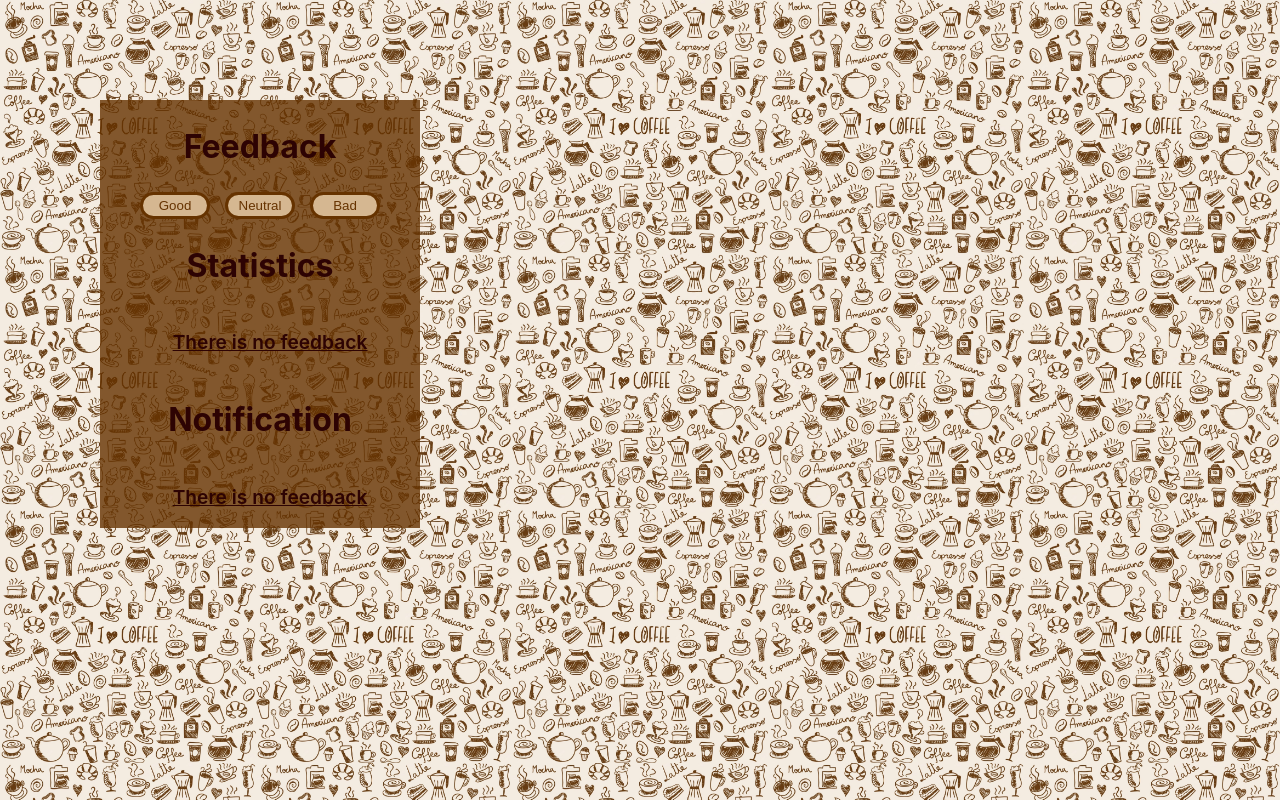
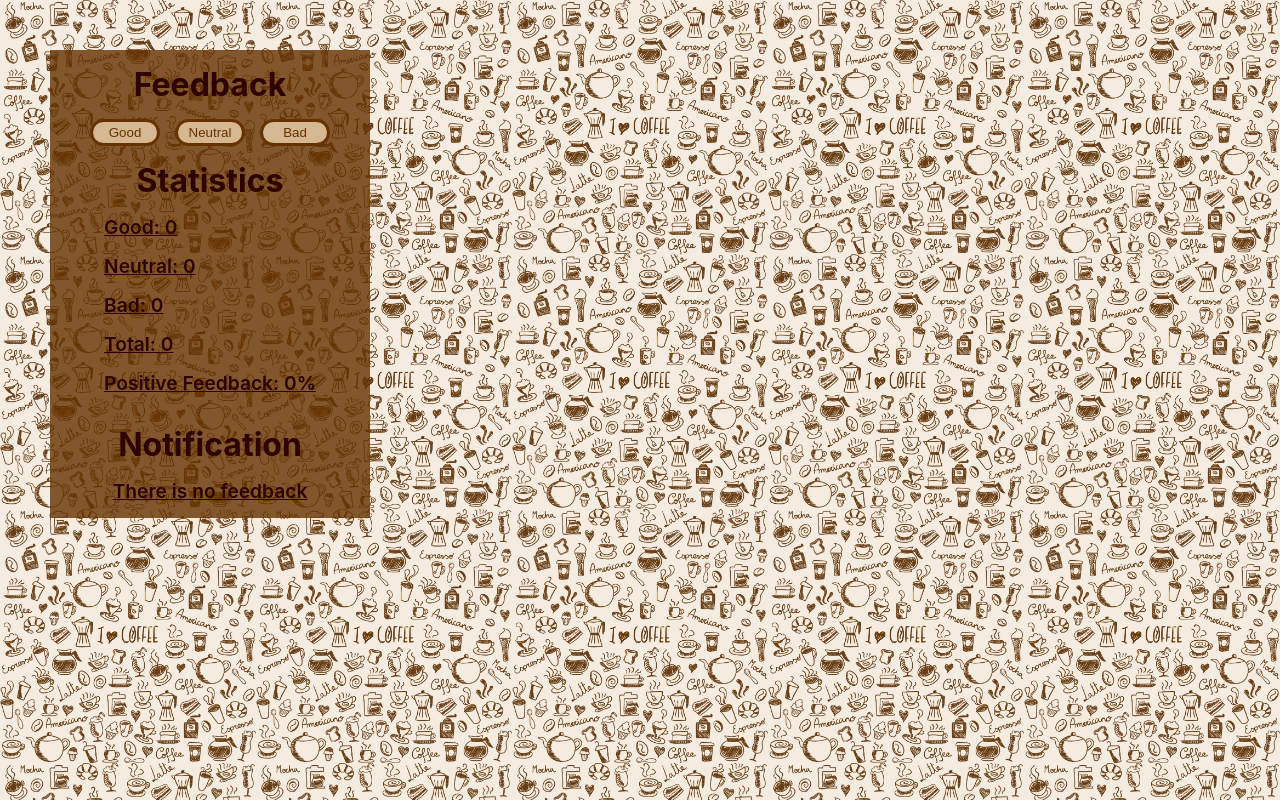
Before and after one commit to SebastianAdamoszek/goit-react-hw-02-feedback, a React (Create React App) app: page / in a window 1280 px wide. Built offline with nearby package versions, Linux system fonts and the light colour scheme.

Commit message:
corrected by mentor

```diff
--- a/src/components/App.jsx
+++ b/src/components/App.jsx
@@ -3,7 +3,7 @@ import Section from './SectionTitle/SectionTitle';
 import FeedbackOptions from './FeedbackOptions/FeedbackOptions';
 import Statistics from './Statistics/Statistics';
 // import Feedback from './Feedback/Feedback';
-import Notification from './Notification';
+import Notification from './Notification/Notification';
 
 const App = () => {
   const [feedbackState, setFeedbackState] = useState({
@@ -31,7 +31,7 @@ const App = () => {
   };
 
   return (
-    <div style={{ margin: '100px' }}>
+    <div style={{ margin: '50px 0px 0px 50px' }}>
       <Section title="Feedback">
         <FeedbackOptions
           options={['good', 'neutral', 'bad']}
--- a/src/components/Statistics/Statistics.js
+++ b/src/components/Statistics/Statistics.js
@@ -1,12 +1,7 @@
 import React from 'react';
 import PropTypes from 'prop-types';
-import Notification from '../Notification';
 
 const Statistics = ({ good, neutral, bad, total, positivePercentage }) => {
-  if (total === 0) {
-    return <Notification message="There is no feedback" />;
-  }
-
   return (
     <div>
       <p>Good: {good}</p>
--- a/src/index.css
+++ b/src/index.css
@@ -15,10 +15,17 @@ code {
   font-family: source-code-pro, Menlo, Monaco, Consolas, 'Courier New',
     monospace;
 }
+* {
+  margin: 0;
+  padding: 0;
+}
+h2 {
+   padding: 15px 0;
+}
 
 p {
   color: rgb(45, 3, 3);
-  padding-left: 20px;
+   padding-bottom: 15px;
   font-weight: 600;
   font-size: larger;
   text-decoration: underline;
```
Also changed, not shown: src/components/Notification/Notification.js (renamed from src/components/Notification.js).
